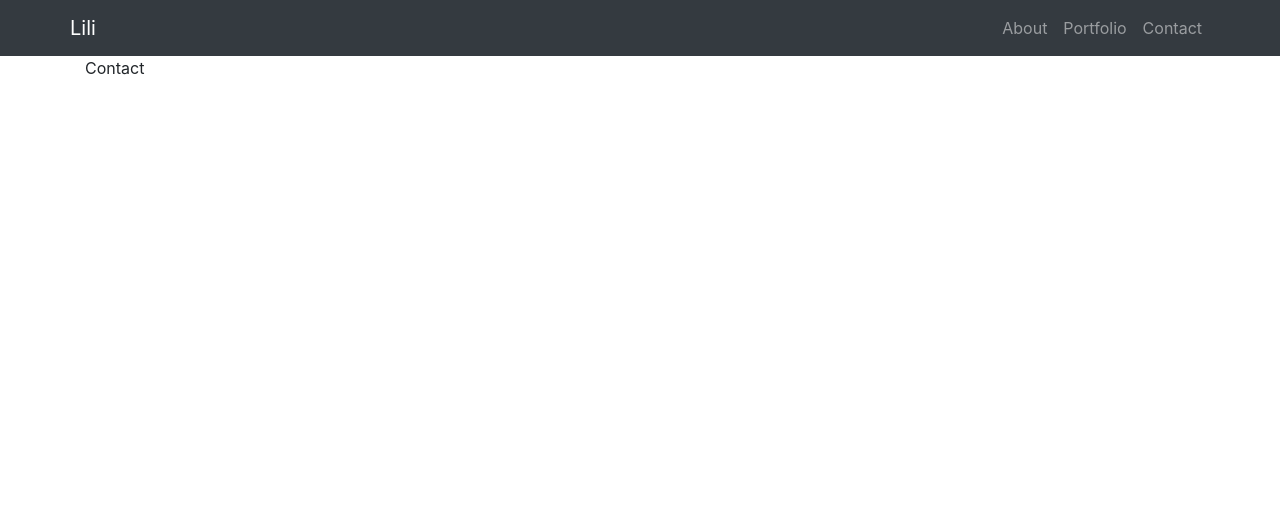
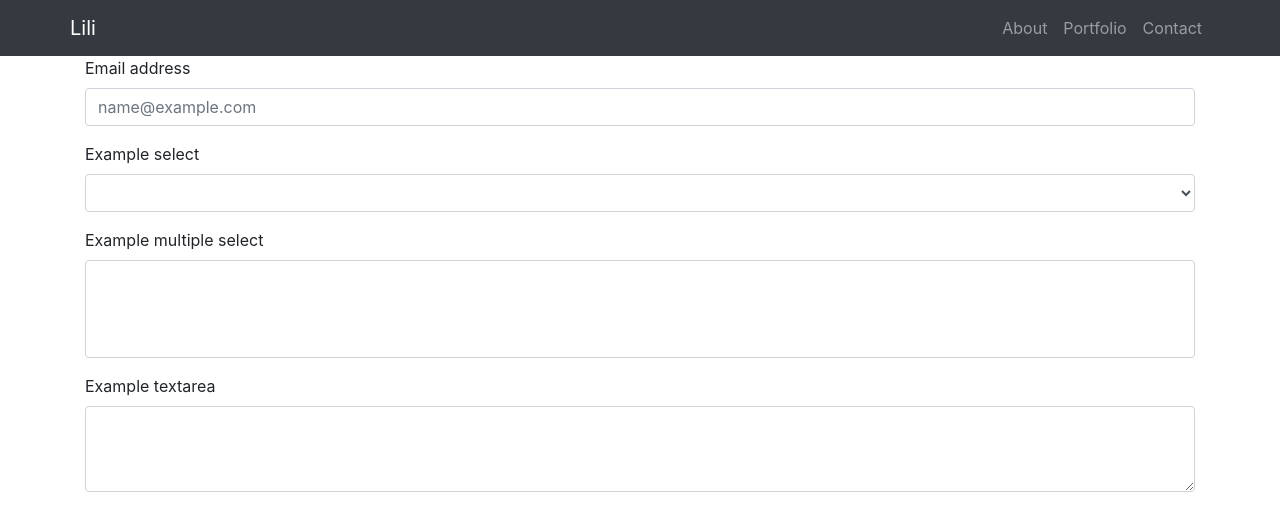
Before and after one commit to liliko84/react-portfolio, a React (Create React App) app in the folder client/: page /contact in a window 1280 px wide. Shown: the top 530 px of the page. Built offline with nearby package versions, Linux system fonts and the light colour scheme.

Commit message:
all files

```diff
--- a/client/src/App.jsx
+++ b/client/src/App.jsx
@@ -3,6 +3,8 @@ import { BrowserRouter as Router, Route } from 'react-router-dom';
 import { Home, Contact, Portfolio } from './pages'
 import Nav from './components/Nav'
 import { Container } from 'react-bootstrap'
+
+
 // import Container from "react-bootstrap/Container";
 // import Navbar from "react-bootstrapNavbar";
 // import "./App.css";
--- a/client/src/components/Nav.jsx
+++ b/client/src/components/Nav.jsx
@@ -1,5 +1,6 @@
 import React from 'react';
 import { Navbar, Nav, Container } from 'react-bootstrap'
+
 
 export default () => {
   return <Navbar bg="dark" variant="dark">
--- a/client/src/pages/Contact.jsx
+++ b/client/src/pages/Contact.jsx
@@ -1,5 +1,30 @@
 import React from 'react';
+import {Form} from 'react-bootstrap'
 
 export default () => {
-  return (<>Contact</>)
+  return (<>
+  <Form>
+  <Form.Group controlId="exampleForm.ControlInput1">
+    <Form.Label>Email address</Form.Label>
+    <Form.Control type="email" placeholder="name@example.com" />
+  </Form.Group>
+  <Form.Group controlId="exampleForm.ControlSelect1">
+    <Form.Label>Example select</Form.Label>
+    <Form.Control as="select">
+
+    </Form.Control>
+  </Form.Group>
+  <Form.Group controlId="exampleForm.ControlSelect2">
+    <Form.Label>Example multiple select</Form.Label>
+    <Form.Control as="select" multiple>
+
+    </Form.Control>
+  </Form.Group>
+  <Form.Group controlId="exampleForm.ControlTextarea1">
+    <Form.Label>Example textarea</Form.Label>
+    <Form.Control as="textarea" rows="3" />
+  </Form.Group>
+</Form>
+
+  </>)
 }
--- a/client/src/pages/Home.jsx
+++ b/client/src/pages/Home.jsx
@@ -5,7 +5,17 @@ export default () => {
   return (<>
     <Jumbotron className="mt-3">
 
+            <img src="assets/images/lili.jpg" alt="lili image" class="img img-fluid img-thumbnail" width="300px" />
 
+    <p>
+              My name is Lili Gugushvili.I am 35 years old,married with 2 kids, 5 Years old boy and 17 month old girl.
+            </p>
+            <p>
+              Originally,I am from Republic of Georgia.8 years ago I got lucky and won green card in lottery and since
+              then
+              I
+              live in United Stated.
+            </p>
         <p> I have 7 years of work experience back in my Country:
               My first Job was as an Operator in Internet Provider Company "Georgia Online", which was very hard at the
               beggining because had no idea about computers, but then got used to it and learned lots of interesting
```
Also changed, not shown: client/src/components/Footer.jsx (added, +48 -0 lines).
